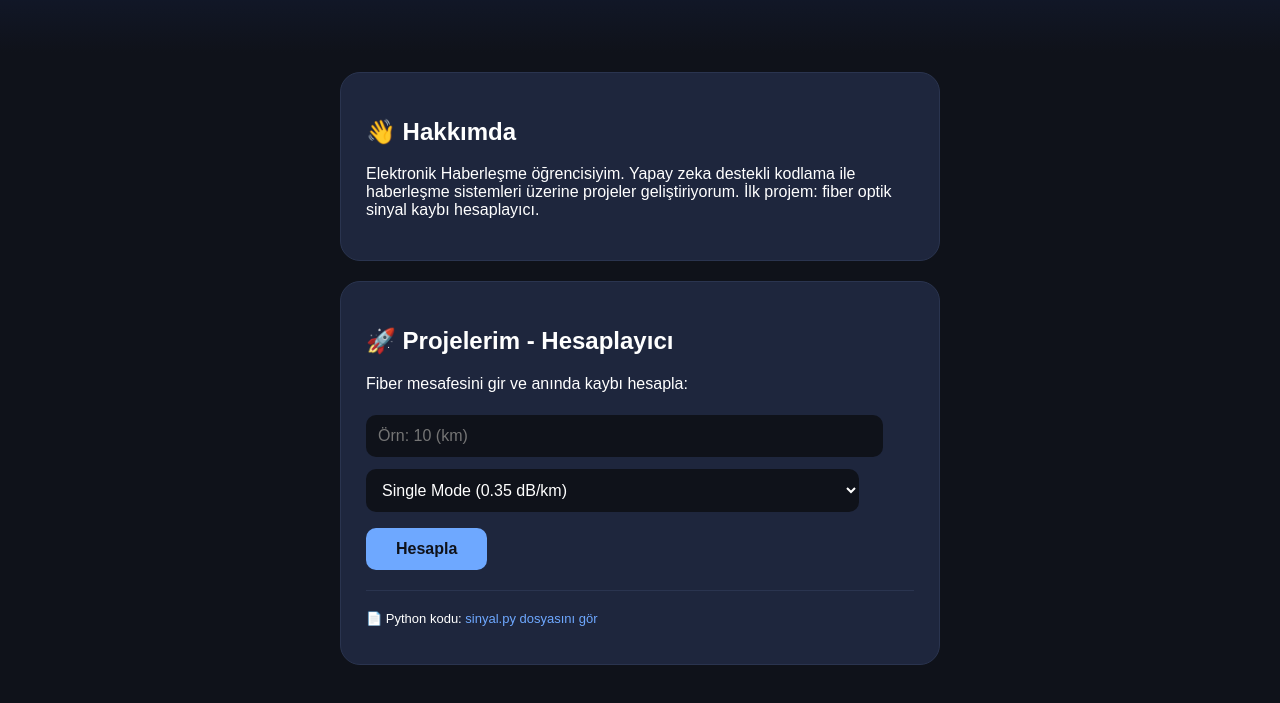
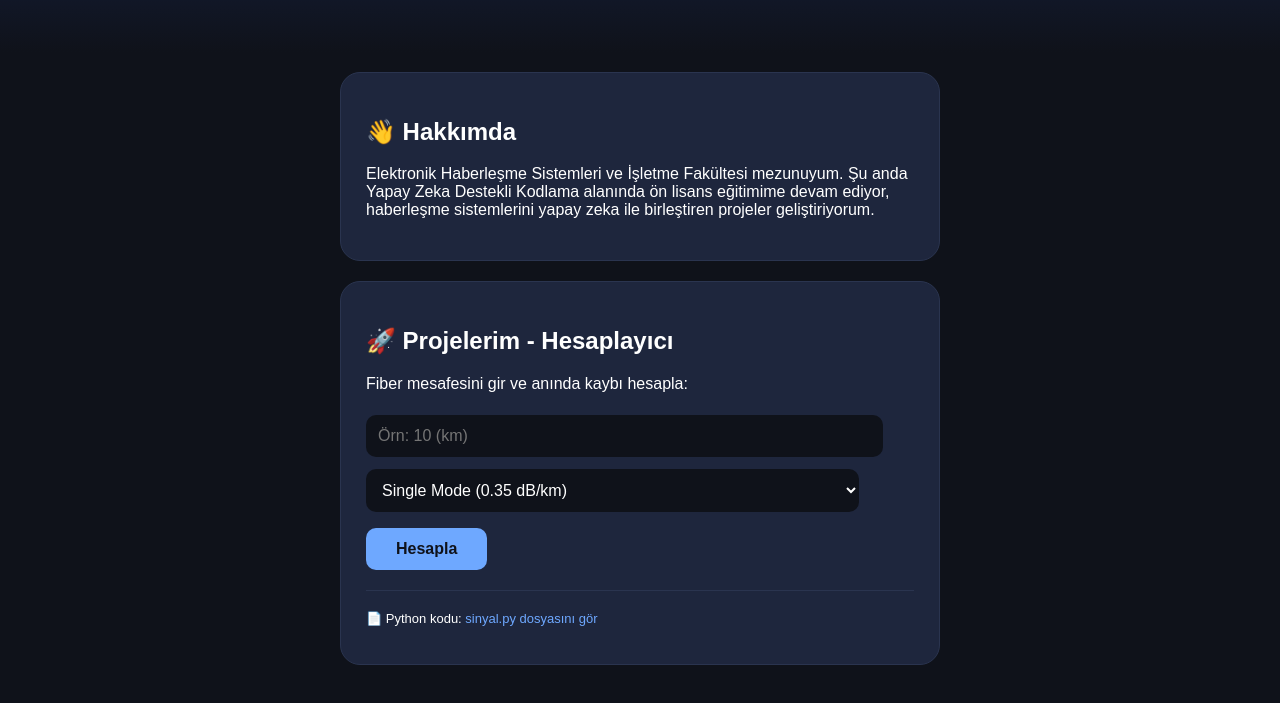
Before and after one commit to mnektirici-haberlesme-YZ/mnektirici-haberlesme-YZ, a plain HTML site: page index.html in a window 1280 px wide. Shown: the part 207-910 px from the top of the page. Drawn offline with Linux system fonts and the light colour scheme.

Commit message:
Update index.html

```diff
--- a/index.html
+++ b/index.html
@@ -25,7 +25,7 @@ a{color:#6ea8ff;text-decoration:none}
 <div class="container">
 <div class="card">
 <h2>👋 Hakkımda</h2>
-<p>Elektronik Haberleşme öğrencisiyim. Yapay zeka destekli kodlama ile haberleşme sistemleri üzerine projeler geliştiriyorum. İlk projem: fiber optik sinyal kaybı hesaplayıcı.</p>
+<p>Elektronik Haberleşme Sistemleri ve İşletme Fakültesi mezunuyum. Şu anda Yapay Zeka Destekli Kodlama alanında ön lisans eğitimime devam ediyor, haberleşme sistemlerini yapay zeka ile birleştiren projeler geliştiriyorum.</p>
 </div>
 <div class="card">
 <h2>🚀 Projelerim - Hesaplayıcı</h2>
```
